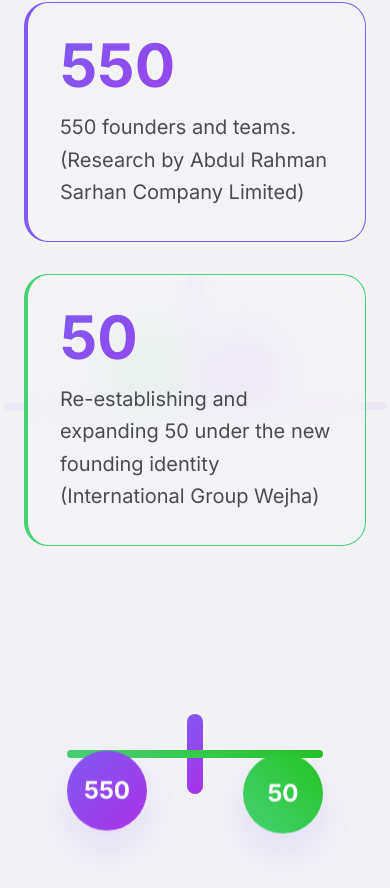
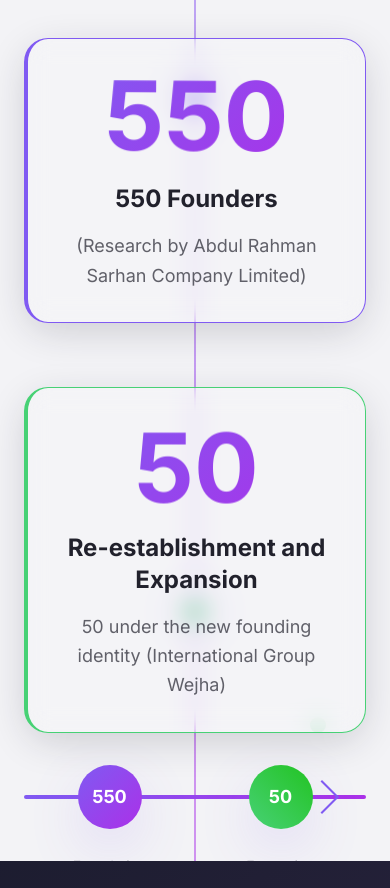
Before and after one commit to Webique/slide-canvas-blends, a React (Vite) app: page / in a window 390 px wide. Shown: the part 3816-4704 px from the top of the page. Built offline with nearby package versions, Linux system fonts and the light colour scheme.

Commit message:
Fix navbar and balance section
Fix alignment of text in Arabic navbar.
Correct the content and layout of the balance section.

```diff
--- /dev/null
+++ b/src/components/FoundationSection.tsx
@@ -0,0 +1,121 @@
+interface FoundationSectionProps {
+  language: 'en' | 'ar';
+}
+
+export const FoundationSection = ({ language }: FoundationSectionProps) => {
+  const content = {
+    en: {
+      title: "Foundation",
+      founders: "550 Founders",
+      foundersDesc: "(Research by Abdul Rahman Sarhan Company Limited)",
+      expansion: "Re-establishment and Expansion",
+      expansionDesc: "50 under the new founding identity (International Group Wejha)"
+    },
+    ar: {
+      title: "النشأة",
+      founders: "550 مؤسس",
+      foundersDesc: "(بحث مسح شركة عبد الرحمن سرحان المحدودة)",
+      expansion: "إعادة التأسيس والتوسع",
+      expansionDesc: "50 تحت الهوية التأسيسية الجديدة (وجهة إنترناشيونال جروب)"
+    }
+  };
+
+  const { title, founders, foundersDesc, expansion, expansionDesc } = content[language];
+
+  return (
+    <section className={`section-padding bg-background relative overflow-hidden ${language === 'ar' ? 'rtl font-arabic' : 'ltr'}`}>
+      {/* Foundation timeline background */}
+      <div className="absolute inset-0">
+        <div className="absolute left-1/2 top-0 bottom-0 w-px bg-gradient-primary transform -translate-x-1/2"></div>
+        <div className="absolute top-1/4 left-1/2 w-4 h-4 bg-primary rounded-full transform -translate-x-1/2 pulse-glow"></div>
+        <div className="absolute top-3/4 left-1/2 w-4 h-4 bg-secondary rounded-full transform -translate-x-1/2 pulse-glow"></div>
+      </div>
+
+      <div className="container-custom relative z-10">
+        <div className="text-center mb-16">
+          <h2 className="text-4xl md:text-6xl font-bold gradient-text mb-8">
+            {title}
+          </h2>
+          <div className="w-24 h-1 bg-gradient-secondary mx-auto rounded-full"></div>
+        </div>
+
+        <div className="max-w-6xl mx-auto">
+          <div className="grid md:grid-cols-2 gap-16 items-center">
+            {/* Left side - 550 Founders */}
+            <div className={`${language === 'ar' ? 'md:order-2' : ''}`}>
+              <div className="glass-effect p-8 rounded-3xl border-l-4 border-primary shadow-elevated hover:shadow-glow transition-all duration-300">
+                <div className="text-center">
+                  <div className="text-8xl md:text-9xl font-bold gradient-text mb-4 floating-animation">
+                    550
+                  </div>
+                  <h3 className="text-2xl md:text-3xl font-bold text-foreground mb-4">
+                    {founders}
+                  </h3>
+                  <p className="text-lg text-foreground/70 leading-relaxed">
+                    {foundersDesc}
+                  </p>
+                </div>
+              </div>
+            </div>
+
+            {/* Right side - Re-establishment */}
+            <div className={`${language === 'ar' ? 'md:order-1' : ''}`}>
+              <div className="glass-effect p-8 rounded-3xl border-l-4 border-secondary shadow-elevated hover:shadow-glow transition-all duration-300">
+                <div className="text-center">
+                  <div className="text-8xl md:text-9xl font-bold gradient-text mb-4 floating-animation" style={{animationDelay: '0.5s'}}>
+                    50
+                  </div>
+                  <h3 className="text-2xl md:text-3xl font-bold text-foreground mb-4">
+                    {expansion}
+                  </h3>
+                  <p className="text-lg text-foreground/70 leading-relaxed">
+                    {expansionDesc}
+                  </p>
+                </div>
+              </div>
+            </div>
+          </div>
+
+          {/* Foundation journey visualization */}
+          <div className="mt-16 relative">
+            <div className="flex justify-center items-center">
+              <div className="relative w-full max-w-4xl">
+                {/* Timeline line */}
+                <div className="absolute top-1/2 left-0 right-0 h-1 bg-gradient-primary rounded-full transform -translate-y-1/2"></div>
+
+                {/* Foundation milestone */}
+                <div className="absolute left-1/4 top-1/2 transform -translate-x-1/2 -translate-y-1/2">
+                  <div className="w-16 h-16 bg-gradient-primary rounded-full shadow-glow flex items-center justify-center">
+                    <span className="text-white font-bold text-lg">550</span>
+                  </div>
+                  <div className="absolute -bottom-12 left-1/2 transform -translate-x-1/2 whitespace-nowrap">
+                    <span className="text-sm text-foreground/60">{language === 'en' ? 'Foundation' : 'التأسيس'}</span>
+                  </div>
+                </div>
+
+                {/* Growth milestone */}
+                <div className="absolute right-1/4 top-1/2 transform translate-x-1/2 -translate-y-1/2">
+                  <div className="w-16 h-16 bg-gradient-secondary rounded-full shadow-glow flex items-center justify-center">
+                    <span className="text-white font-bold text-lg">50</span>
+                  </div>
+                  <div className="absolute -bottom-12 left-1/2 transform -translate-x-1/2 whitespace-nowrap">
+                    <span className="text-sm text-foreground/60">{language === 'en' ? 'Expansion' : 'التوسع'}</span>
+                  </div>
+                </div>
+
+                {/* Arrow indicating progression */}
+                <div className="absolute right-8 top-1/2 transform -translate-y-1/2">
+                  <div className="w-6 h-6 border-t-2 border-r-2 border-primary transform rotate-45"></div>
+                </div>
+              </div>
+            </div>
+          </div>
+        </div>
+      </div>
+
+      {/* Decorative elements */}
+      <div className="absolute top-20 left-20 w-6 h-6 bg-primary/20 rounded-full floating-animation"></div>
+      <div className="absolute bottom-32 right-16 w-4 h-4 bg-secondary/20 rounded-full floating-animation" style={{animationDelay: '1s'}}></div>
+    </section>
+  );
+};
--- a/src/components/Navigation.tsx
+++ b/src/components/Navigation.tsx
@@ -12,14 +12,14 @@ export const Navigation = ({ language, onLanguageToggle }: NavigationProps) => {
       about: "Introduction",
       vision: "Vision",
       business: "Business Model",
-      areas: "Work Areas"
+      foundation: "Foundation"
     },
     ar: {
       home: "الرئيسية",
       about: "مقدمة",
       vision: "رؤيتنا",
       business: "نموذج العمل",
-      areas: "مجالات العمل"
+      foundation: "النشأة"
     }
   };
 
@@ -35,13 +35,13 @@ export const Navigation = ({ language, onLanguageToggle }: NavigationProps) => {
   return (
     <nav className="fixed top-0 left-0 right-0 z-50 backdrop-blur-md bg-black/20 border-b border-white/10">
       <div className="container-custom px-6 py-4">
-        <div className="flex items-center justify-between">
-          <div className="flex items-center space-x-8">
-            <div className="text-2xl font-bold text-white">
+        <div className={`flex items-center justify-between ${language === 'ar' ? 'flex-row-reverse' : ''}`}>
+          <div className={`flex items-center ${language === 'ar' ? 'space-x-reverse space-x-8' : 'space-x-8'}`}>
+            <div className={`text-2xl font-bold text-white ${language === 'ar' ? 'font-arabic' : ''}`}>
               {language === 'en' ? 'Wejha International' : 'وجهة إنترناشيونال'}
             </div>
 
-            <div className={`hidden md:flex space-x-6 ${language === 'ar' ? 'space-x-reverse' : ''}`}>
+            <div className={`hidden md:flex ${language === 'ar' ? 'space-x-reverse space-x-6 font-arabic' : 'space-x-6'}`}>
               <button
                 onClick={() => scrollToSection('hero')}
                 className="text-white/80 hover:text-white transition-colors duration-300"
@@ -67,10 +67,10 @@ export const Navigation = ({ language, onLanguageToggle }: NavigationProps) => {
                 {navItems.business}
               </button>
               <button
-                onClick={() => scrollToSection('areas')}
+                onClick={() => scrollToSection('foundation')}
                 className="text-white/80 hover:text-white transition-colors duration-300"
               >
-                {navItems.areas}
+                {navItems.foundation}
               </button>
             </div>
           </div>
--- a/src/pages/Index.tsx
+++ b/src/pages/Index.tsx
@@ -4,7 +4,7 @@ import { HeroSection } from "@/components/HeroSection";
 import { IntroSection } from "@/components/IntroSection";
 import { VisionSection } from "@/components/VisionSection";
 import { BusinessModelSection } from "@/components/BusinessModelSection";
-import { BalanceSection } from "@/components/BalanceSection";
+import { FoundationSection } from "@/components/FoundationSection";
 import { WorkAreasSection } from "@/components/WorkAreasSection";
 
 const Index = () => {
@@ -34,8 +34,8 @@ const Index = () => {
         <BusinessModelSection language={language} />
       </div>
 
-      <div id="balance">
-        <BalanceSection language={language} />
+      <div id="foundation">
+        <FoundationSection language={language} />
       </div>
 
       <div id="areas">
```
